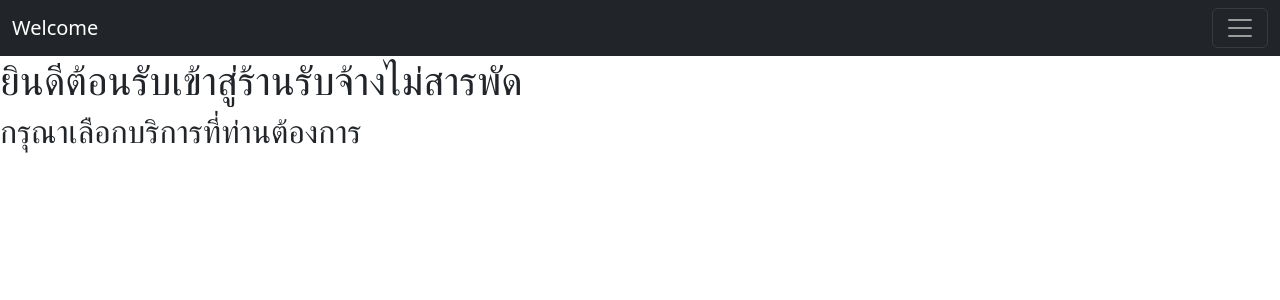
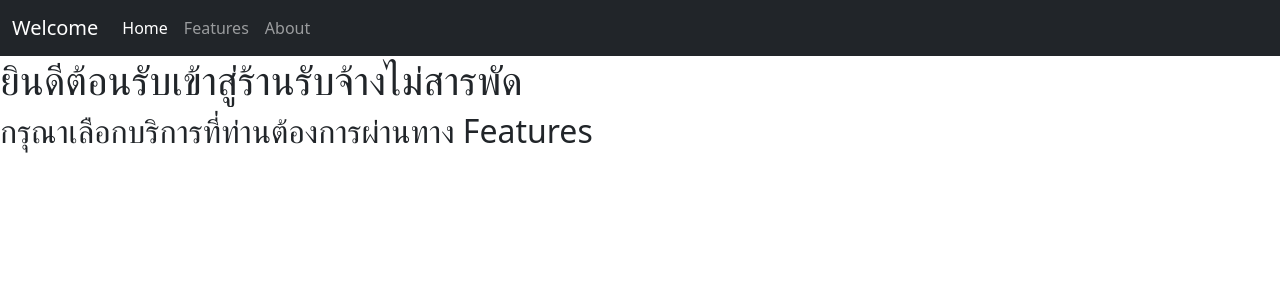
Before and after one commit to Pikcolo/pik_web, a Flask app: page / in a window 1280 px wide. Shown: the top 300 px of the page. Run offline with Flask 3, Linux system fonts and the light colour scheme.

Commit message:
fix about.html and base.html

```diff
--- a/web/templates/about.html
+++ b/web/templates/about.html
@@ -7,7 +7,7 @@
     <title>{% block title %}{% endblock %}</title>
 </head>
 <body>
-    <nav class="navbar navbar bg-dark" data-bs-theme="dark">
+    <nav class="navbar navbar-expand-lg navbar-dark bg-dark">
         <div class="container-fluid">
             <a class="navbar-brand" href="/">Welcome</a>
             <button class="navbar-toggler" type="button" data-bs-toggle="collapse" data-bs-target="#navbarNavAltMarkup" aria-controls="navbarNavAltMarkup" aria-expanded="false" aria-label="Toggle navigation">
--- a/web/templates/base.html
+++ b/web/templates/base.html
@@ -5,7 +5,7 @@
     <title>{% block title %}{% endblock %}</title>
 </head>
 <body>
-    <nav class="navbar navbar bg-dark" data-bs-theme="dark">
+    <nav class="navbar navbar-expand-lg navbar-dark bg-dark">
         <div class="container-fluid">
             <a class="navbar-brand" href="/">Welcome</a>
             <button class="navbar-toggler" type="button" data-bs-toggle="collapse" data-bs-target="#navbarNavAltMarkup" aria-controls="navbarNavAltMarkup" aria-expanded="false" aria-label="Toggle navigation">
@@ -21,7 +21,7 @@
         </div>
     </nav>
     <h1>ยินดีต้อนรับเข้าสู่ร้านรับจ้างไม่สารพัด</h1>
-    <h2>กรุณาเลือกบริการที่ท่านต้องการ</h2>
+    <h2>กรุณาเลือกบริการที่ท่านต้องการผ่านทาง Features</h2>
     {% block content %}
     {% endblock %}
     <script src="https://cdn.jsdelivr.net/npm/@popperjs/core@2.11.8/dist/umd/popper.min.js" integrity="sha384-I7E8VVD/ismYTF4hNIPjVp/Zjvgyol6VFvRkX/vR+Vc4jQkC+hVqc2pM8ODewa9r" crossorigin="anonymous"></script>
```
